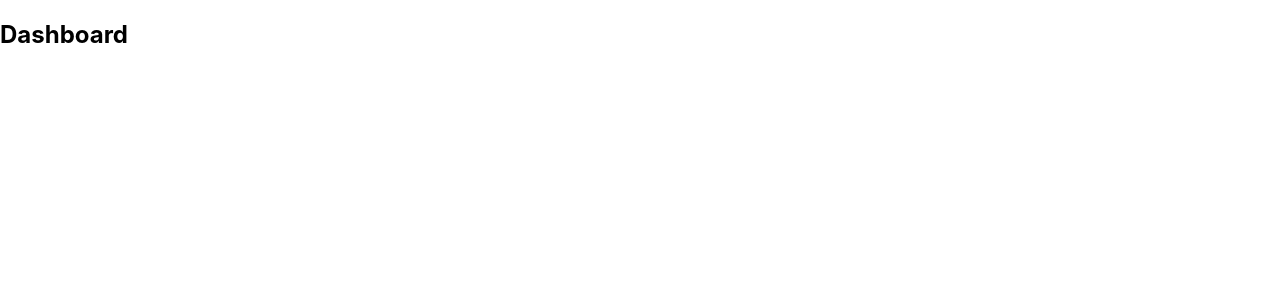
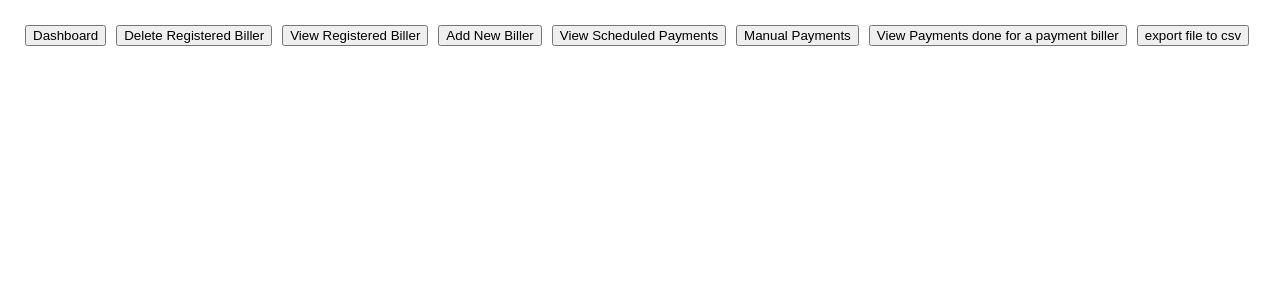
Before and after one commit to namantayal/Payments_Frontend_PB2A, a React (Create React App) app: page /dashboardM in a window 1280 px wide. Shown: the top 300 px of the page. Built offline with nearby package versions, Linux system fonts and the light colour scheme.

Commit message:
css changes

```diff
--- a/src/Dashboard/DashboardManager.css
+++ b/src/Dashboard/DashboardManager.css
@@ -1,3 +1,9 @@
 .MenuBar{
-    padding: 2px;
+    margin: 20px;
+    flex-direction: row;
+    border-bottom: black;
 }
+
+.button{
+    margin:5px;
+}
--- a/src/Dashboard/DashboardManager.js
+++ b/src/Dashboard/DashboardManager.js
@@ -1,10 +1,19 @@
 import React from 'react';
+import "./DashboardManager.css";
 
 export default function DashboardManager() {
 
   return(
-    <h2 className='MenuBar'>Dashboard</h2>
-
+    <div className='MenuBar'>
+        <button className='button'>Dashboard</button>
+        <button className='button'>Delete Registered Biller</button>
+        <button className='button'>View Registered Biller</button>
+        <button className='button'>Add New Biller</button>
+        <button className='button'>View Scheduled Payments</button>
+        <button className='button'>Manual Payments</button>
+        <button className='button'>View Payments done for a payment biller </button>
+        <button className='button'> export file to csv</button>
+    </div>
 
   );
 
--- a/src/Login/Login.js
+++ b/src/Login/Login.js
@@ -15,9 +15,11 @@ export default function Login() {
     return email.length > 0 && password.length > 0;
   }
 
-  function handleSubmit(event) {
-    event.preventDefault();
-  }
+  // will use in authentication after API is ready
+
+  // function handleSubmit(event) {
+  //   event.preventDefault();
+  // }
 
   return (
     <div className="login">
```
Also changed, not shown: src/Login/Login.css (+4 -4 lines).
